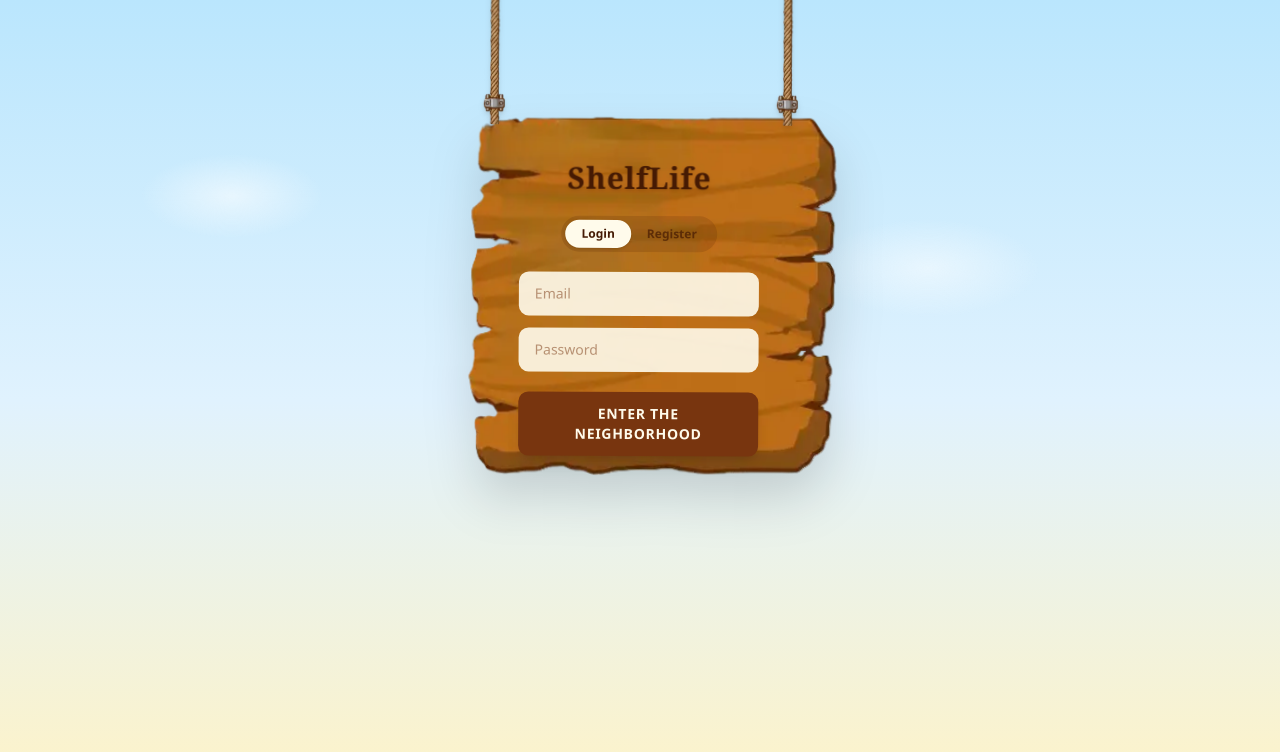
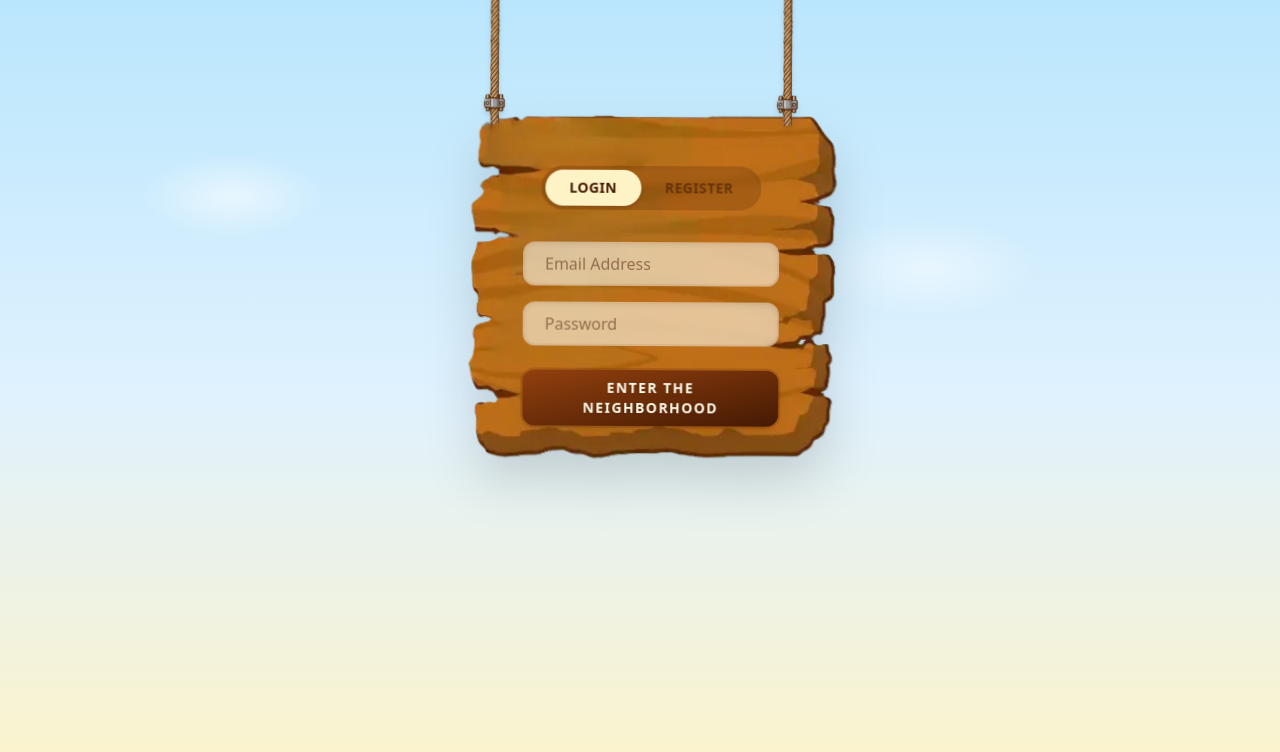
Before and after one commit to Shogun585/ShelfLife, a React (Vite) app in the folder frontend/: page / in a window 1280 px wide. Shown: the top 752 px of the page. Built offline with nearby package versions, Linux system fonts and the light colour scheme; no server answers.

Commit message:
optimised data entry method with refs; modified styling pattern to make page more aesthetic

```diff
--- a/frontend/src/components/auth/AuthForm.jsx
+++ b/frontend/src/components/auth/AuthForm.jsx
@@ -1,12 +1,13 @@
-import { useState } from "react";
+import { useState, useRef } from "react";
 import { useNavigate } from "react-router-dom";
 import { api } from "../../lib/api";
 
 export function AuthForm() {
   const [mode, setMode] = useState("login");
-  const [name, setName] = useState("");
-  const [email, setEmail] = useState("");
-  const [password, setPassword] = useState("");
+
+  const nameRef = useRef();
+  const emailRef = useRef();
+  const passwordRef = useRef();
 
   const [error, setError] = useState("");
   const [isLoading, setIsLoading] = useState(false);
@@ -17,6 +18,10 @@ export function AuthForm() {
     e.preventDefault();
     setError("");
     setIsLoading(true);
+
+    const email = emailRef.current?.value;
+    const password = passwordRef.current?.value;
+    const name = nameRef.current?.value;
 
     try {
       const endpoint = mode === "login" ? "/auth/login" : "/auth/register";
@@ -43,66 +48,75 @@ export function AuthForm() {
   };
 
   return (
-    <form onSubmit={onSubmit} className="flex w-full flex-col gap-3 text-amber-950 p-10 pb-10">
-      <h1 className="mb-2 text-center font-serif text-3xl font-bold tracking-wide text-amber-950 drop-shadow">
-        ShelfLife
-      </h1>
+    <form onSubmit={onSubmit} className="flex w-full flex-col gap-4 mt-3 ml-3 px-6 pb-4 sm:px-8">
 
-      <div className="mx-auto flex rounded-full bg-amber-950/15 p-1 text-xs font-semibold mb-2">
+      <div className="mx-auto mb-4 flex w-max rounded-full bg-amber-950/20 p-1 shadow-inner backdrop-blur-sm">
         <button
           type="button"
           onClick={() => { setMode("login"); setError(""); }}
-          className={`rounded-full px-4 py-1.5 transition ${
-            mode === "login" ? "bg-amber-50 text-amber-950 shadow" : "text-amber-950/70"
+          className={`rounded-full px-6 py-2 text-sm font-black tracking-wide transition-all duration-300 ${
+            mode === "login"
+              ? "bg-amber-100 text-amber-950 shadow-md"
+              : "text-amber-950/60 hover:text-amber-950"
           }`}
         >
-          Login
+          LOGIN
         </button>
         <button
           type="button"
           onClick={() => { setMode("register"); setError(""); }}
-          className={`rounded-full px-4 py-1.5 transition ${
-            mode === "register" ? "bg-amber-50 text-amber-950 shadow" : "text-amber-950/70"
+          className={`rounded-full px-6 py-2 text-sm font-black tracking-wide transition-all duration-300 ${
+            mode === "register"
+              ? "bg-amber-100 text-amber-950 shadow-md"
+              : "text-amber-950/60 hover:text-amber-950"
           }`}
         >
-          Register
+          REGISTER
         </button>
       </div>
 
       {mode === "register" && (
         <input
           required
-          value={name}
-          onChange={(e) => setName(e.target.value)}
-          placeholder="Name"
-          className="rounded-lg bg-amber-50/90 px-4 py-3 text-sm outline-none ring-amber-900/40 placeholder:text-amber-900/50 focus:ring-2 font-medium"
+          type="text"
+          ref={nameRef}
+          placeholder="Your Name"
+          className="w-full rounded-xl border-2 border-amber-900/10 bg-amber-50/60 px-5 py-2 font-medium text-amber-950 placeholder-amber-950/50 shadow-inner backdrop-blur-sm outline-none transition-colors transition-shadow placeholder:font-medium focus:border-amber-600 focus:bg-amber-50 focus:shadow-[0_0_15px_rgba(217,119,6,0.2)]"
         />
       )}
+
       <input
         required
         type="email"
-        value={email}
-        onChange={(e) => setEmail(e.target.value)}
-        placeholder="Email"
-        className="rounded-lg bg-amber-50/90 px-4 py-3 text-sm outline-none ring-amber-900/40 placeholder:text-amber-900/50 focus:ring-2 font-medium"
+        ref={emailRef}
+        placeholder="Email Address"
+        className="w-full rounded-xl border-2 border-amber-900/10 bg-amber-50/60 px-5 py-2 font-medium text-amber-950 placeholder-amber-950/50 shadow-inner backdrop-blur-sm outline-none transition-colors transition-shadow placeholder:font-medium focus:border-amber-600 focus:bg-amber-50 focus:shadow-[0_0_15px_rgba(217,119,6,0.2)]"
       />
+
       <input
         required
         type="password"
-        value={password}
-        onChange={(e) => setPassword(e.target.value)}
+        ref={passwordRef}
         placeholder="Password"
-        className="rounded-lg bg-amber-50/90 px-4 py-3 text-sm outline-none ring-amber-900/40 placeholder:text-amber-900/50 focus:ring-2 font-medium"
+        className="w-full rounded-xl border-2 border-amber-900/10 bg-amber-50/60 px-5 py-2 font-medium text-amber-950 placeholder-amber-950/50 shadow-inner backdrop-blur-sm outline-none transition-colors transition-shadow placeholder:font-medium focus:border-amber-600 focus:bg-amber-50 focus:shadow-[0_0_15px_rgba(217,119,6,0.2)]"
       />
 
-      {error && <div className="text-red-600 text-sm font-bold text-center">{error}</div>}
+      {error && (
+        <div className="text-center text-sm font-bold text-rose-700 drop-shadow-sm">
+          {error}
+        </div>
+      )}
 
       <button
         type="submit"
         disabled={isLoading}
-        className="mt-2 rounded-lg bg-amber-900 px-4 py-3 text-sm font-bold uppercase tracking-wider text-amber-50 shadow-lg transition hover:bg-amber-950 active:translate-y-px disabled:opacity-50"
+        className="group relative mt-2 w-full overflow-hidden rounded-xl bg-gradient-to-br from-amber-800 to-amber-950 px-5 py-2 text-sm font-black tracking-widest text-amber-50 shadow-lg ring-2 ring-amber-900/30 transition-all hover:scale-[1.02] hover:shadow-[0_0_20px_rgba(120,53,15,0.6)] active:scale-[0.98] disabled:opacity-50 disabled:hover:scale-100"
       >
-        {isLoading ? "Loading..." : mode === "login" ? "Enter the neighborhood" : "Move in"}
+        <div className="absolute inset-0 -translate-x-full bg-gradient-to-r from-transparent via-white/20 to-transparent transition-transform duration-700 group-hover:translate-x-full"></div>
+
+        <span className="relative z-10 uppercase drop-shadow-md">
+          {isLoading ? "Loading..." : mode === "login" ? "Enter the neighborhood" : "Move in"}
+        </span>
       </button>
     </form>
   );
```
